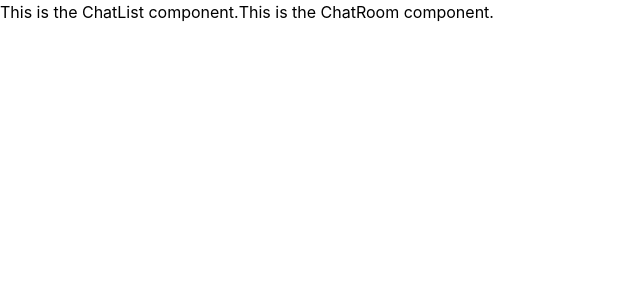
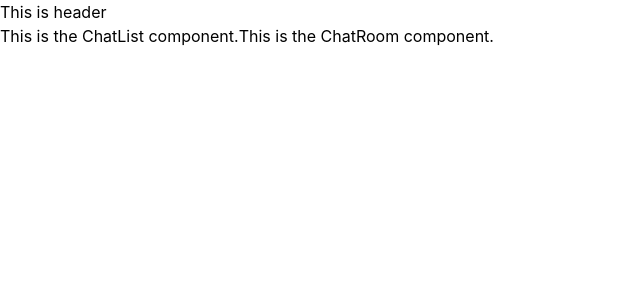
Before and after one commit to Evan810828/Brightness-ChatApp, a React (Create React App) app: page / in a window 1280 px wide. Shown: the top 300 px of the page, without its empty margins (0-640 px from the left). Built offline with nearby package versions, Linux system fonts and the light colour scheme.

Commit message:
update router

```diff
--- a/src/App.jsx
+++ b/src/App.jsx
@@ -1,29 +1,15 @@
 import React from 'react';
-import {RouterProvider, createBrowserRouter} from 'react-router-dom'
+import {Outlet, Route, Routes} from 'react-router-dom'
 import ChatIndex from './chat/ChatIndex';
 import Profile from './profile/Profile';
-import Login from './login/login';
-
-const router = createBrowserRouter([
-  {
-    path: "/",
-    element: <ChatIndex />,
-  },
-  {
-    path: "/profile",
-    element: <Profile />,
-  },
-  {
-    path: "/login",
-    element: <Login />,
-  }
-]);
+import Header from './header/header';
 
 function App() {
   return (
-    <React.StrictMode>
-      <RouterProvider router={router} />
-    </React.StrictMode>
+    <div>
+      <Header />
+      <Outlet />
+    </div>
   );
 }
 
--- /dev/null
+++ b/src/header/header.jsx
@@ -0,0 +1,7 @@
+export default function Header() {
+    return (
+        <div>
+            This is header
+        </div>
+    )
+}
--- a/src/index.js
+++ b/src/index.js
@@ -1,13 +1,25 @@
 import React from 'react';
 import ReactDOM from 'react-dom/client';
 import './index.css';
+import reportWebVitals from './reportWebVitals';
+import {BrowserRouter, Router, Route, Routes} from 'react-router-dom'
 import App from './App';
-import reportWebVitals from './reportWebVitals';
+import ChatIndex from './chat/ChatIndex';
+import Profile from './profile/Profile';
+import Login from './login/login';
 
 const root = ReactDOM.createRoot(document.getElementById('root'));
 root.render(
   <React.StrictMode>
-    <App />
+    <BrowserRouter>
+      <Routes>
+        <Route path="/" element={<App />}>
+          <Route path='' element={<ChatIndex />} />
+          <Route path='profile' element={<Profile />} />
+        </Route>
+        <Route path='/login' element={<Login />} />
+      </Routes>
+    </BrowserRouter>
   </React.StrictMode>
 );
 
```
